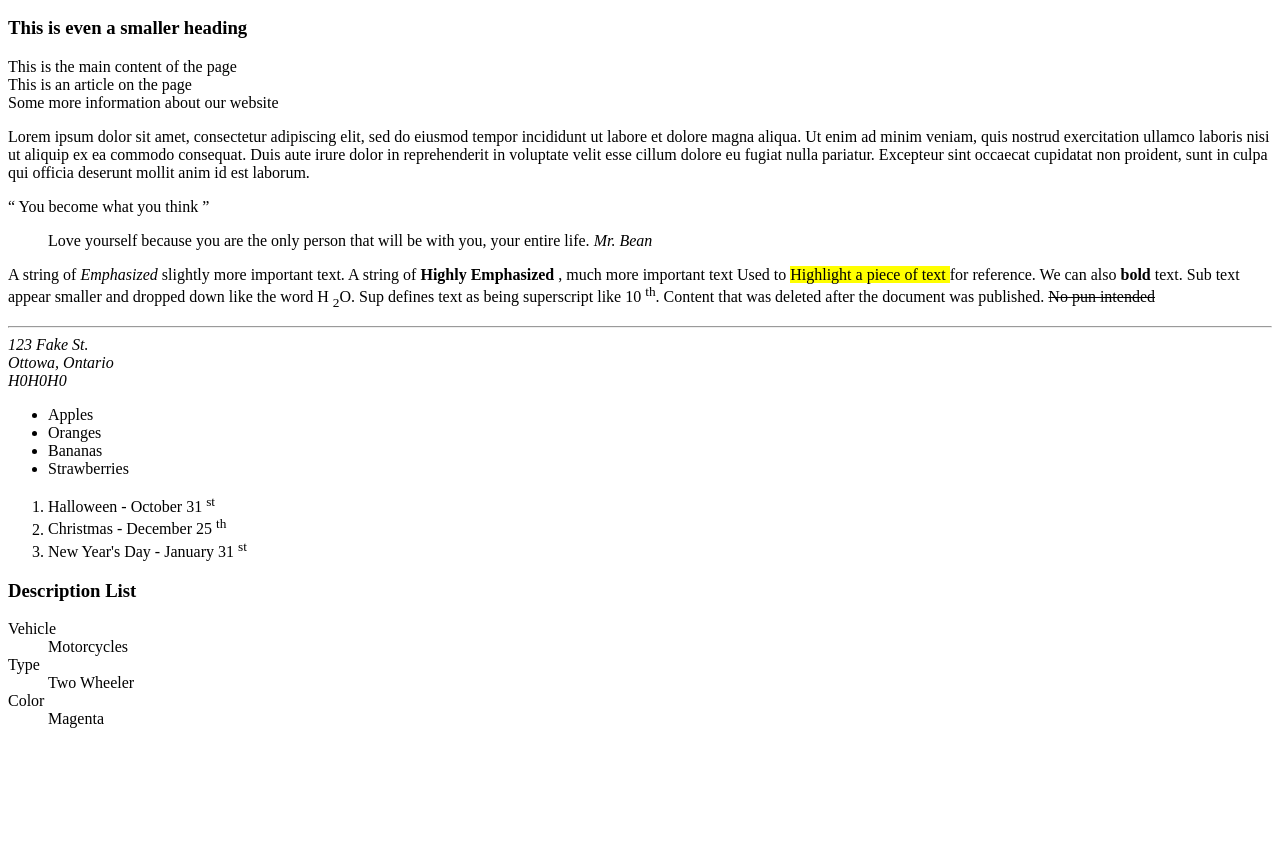
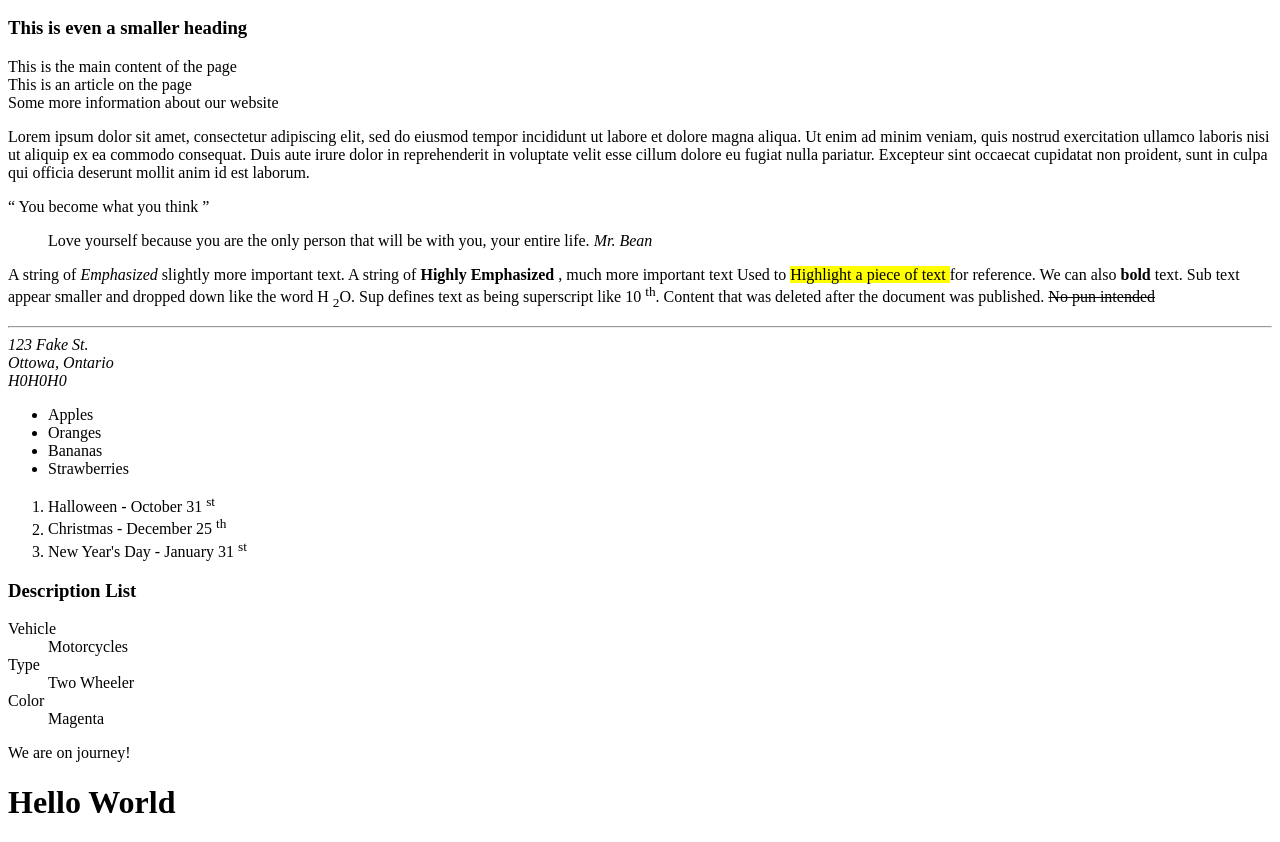
Before and after one commit to cast0307/week-3, a plain HTML site: page index.html in a window 1280 px wide. Shown: the part 154-996 px from the top of the page. Before the commit the page ends 898 px from the top, so only its background shows below. Drawn offline with Linux system fonts and the light colour scheme.

```diff
--- a/index.html
+++ b/index.html
@@ -72,6 +72,9 @@
            <dd> Two Wheeler </dd>
            <dt> Color </dt>
            <dd> Magenta </dd>
+
+           <p> We are on journey! </p>
+           <h1>Hello        World</h1>
         </dl>
 
     </div>
```
